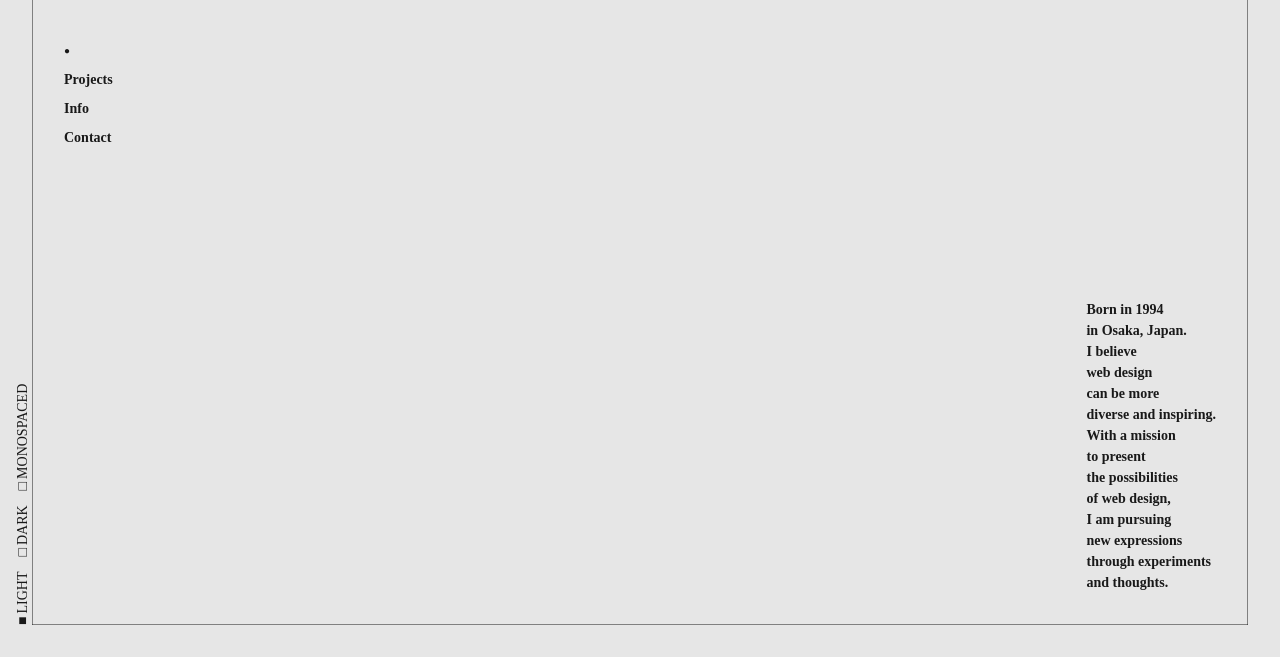
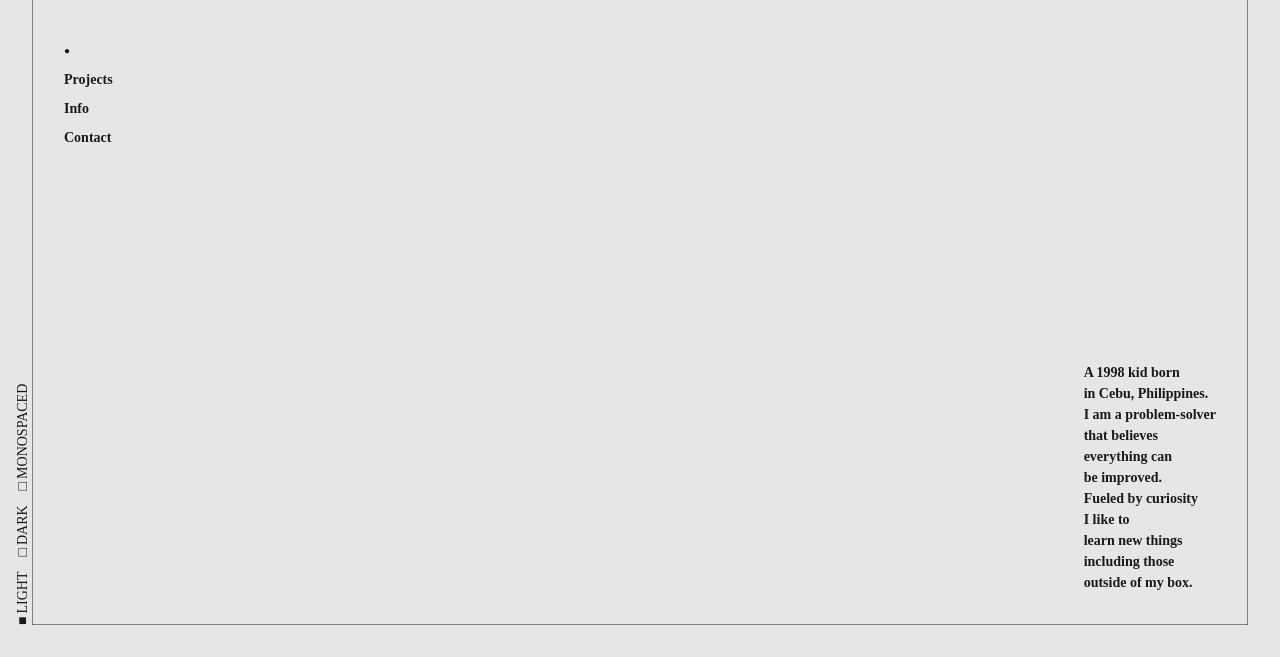
Before and after one commit to pewepskei/pewepskei.github.io, a plain HTML site: page index.html in a window 1280 px wide. Shown: the part 143-800 px from the top of the page. Drawn offline with Linux system fonts and the light colour scheme; a web font is replaced by a local one.

Commit message:
new description

```diff
--- a/index.html
+++ b/index.html
@@ -87,20 +87,20 @@
                <section class="page" data-page="home">
                   <div class="page_content home">
                      <p class="home_aboutme">
-                        <span>Born in 1994</span>
-                        <span>in Osaka, Japan.</span>
-                        <span>I believe</span>
-                        <span>web design</span>
-                        <span>can be more</span>
-                        <span>diverse and inspiring.</span>
-                        <span>With a mission</span>
-                        <span>to present</span>
-                        <span>the possibilities</span>
-                        <span>of web design,</span>
-                        <span>I am pursuing</span>
-                        <span>new expressions</span>
-                        <span>through experiments</span>
-                        <span>and thoughts.</span>
+                        <span>A 1998 kid born</span>
+                        <span>in Cebu, Philippines.</span>
+                        <span>I am a problem-solver</span>
+                        <span>that believes</span>
+                        <span>everything can</span>
+                        <span>be improved.</span>
+                        <span>Fueled by curiosity</span>
+                        <span>I like to</span>
+                        <span>learn new things</span>
+                        <span>including those</span>
+                        <span>outside of my box.</span>
+                        <span></span>
+                        <span></span>
+                        <span></span>
                      </p>
                   </div>
                </section>
```
